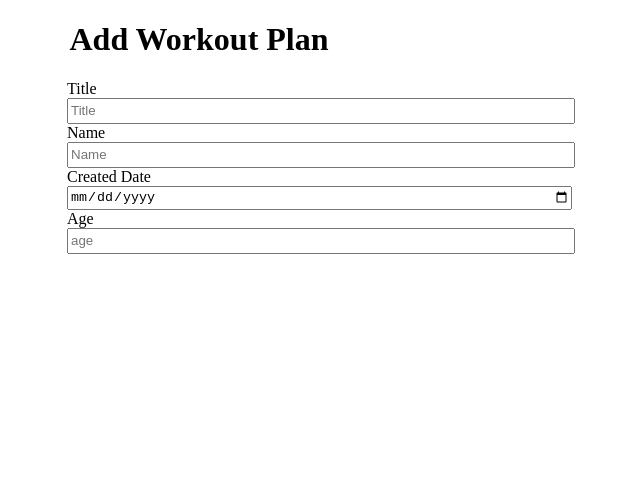
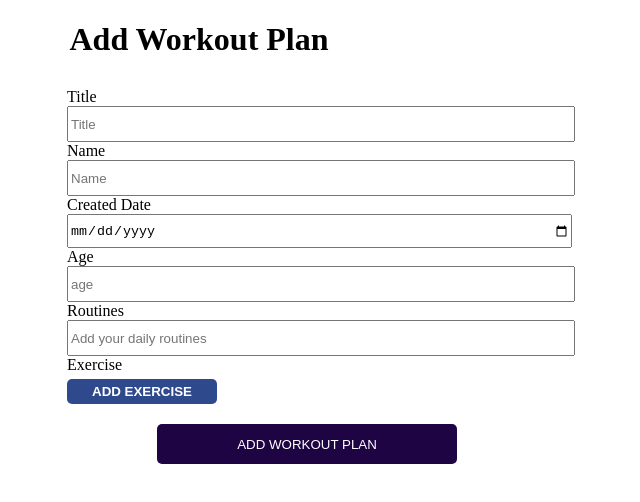
Before and after one commit to PAF-IT3030/JUN_WE_135, a React (Create React App) app in the folder frontend/: page /AddWorkout in a window 1280 px wide. Shown: the top 502 px of the page, without its empty margins (441-1081 px from the left). Built offline with nearby package versions, Linux system fonts and the light colour scheme.

Commit message:
final_add workout page

```diff
--- a/frontend/src/pages/AddWorkout/AddWorkout.css
+++ b/frontend/src/pages/AddWorkout/AddWorkout.css
@@ -9,12 +9,38 @@
 
 input{
     width: 500px;
-    height: 20px;
+    height: 30px;
 }
 
 .form-section{
     display: flex;
     flex-direction: column;
-    gap: 20px;
+    gap: 100px;
     margin-left: 500px;
+    margin-top: 30px;
 }
+
+.subtBtn button{
+    background-color: #2f498d;
+    color: white;
+    font-weight: 600;
+    height: 25px;
+    width: 150px;
+    border: none;
+    border-radius: 5px;
+    cursor: pointer;
+    margin-top: 5px;
+  }
+
+  .addworkBtn button{
+    background-color: #1E0443;
+    color: white;
+    font-weight: 500;
+    height: 40px;
+    width: 300px;
+    border: none;
+    border-radius: 5px;
+    cursor: pointer;
+    margin-top: 20px;
+    margin-left: 90px;
+  }
--- a/frontend/src/pages/AddWorkout/AddWorkout.jsx
+++ b/frontend/src/pages/AddWorkout/AddWorkout.jsx
@@ -15,7 +15,19 @@ function AddWorkout() {
           <input type='date' placeholder='Date' required/>
           <label>Age </label>
           <input type='text' placeholder='age' required/>
-        </div>
+          <label>Routines </label>
+          <input type='text' placeholder='Add your daily routines'/>
+          <label>Exercise </label>
+          <div className='subtBtn'>
+          <button type='submit'>ADD EXERCISE</button>
+          </div>
+
+          <div className='addworkBtn'>
+          <button type='submit'>ADD WORKOUT PLAN</button>
+          </div>
+
+
+          </div>
 
 
 
```
